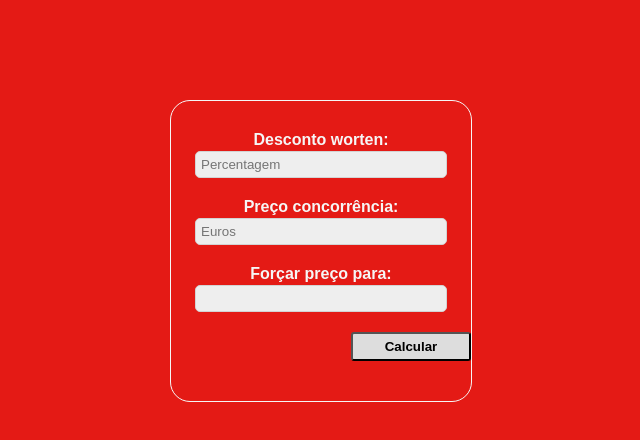
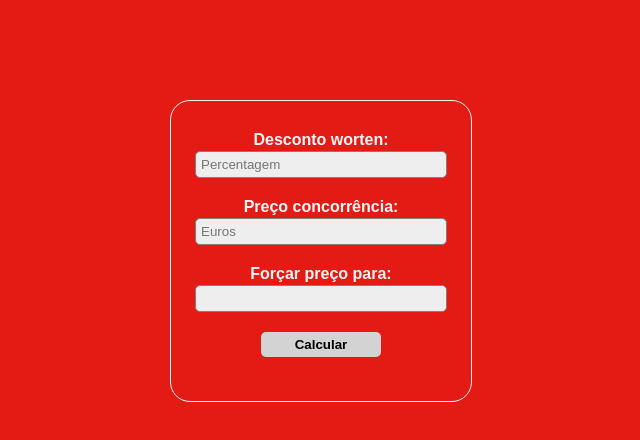
Before and after one commit to luisccgoncalves/luisccgoncalves.github.io, a plain HTML site: page wrt.html in a window 1280 px wide. Shown: the whole page, without its empty margins (320-960 px from the left). Drawn offline with Linux system fonts and the light colour scheme.

Commit message:
Style Update #2

```diff
--- a/wrt.html
+++ b/wrt.html
@@ -35,21 +35,34 @@
 			padding: 5px;
 			width: 80%;
 			border-radius: 5px;
-			border: 1px solid lightgray;
+			border: 1px solid gray;
 			background-color: #eee;
-
+			transition: 500ms ease;
+			-webkit-transition: 500ms ease;
+			-moz-transition: 500ms ease;
+		}
+		input:focus, input:hover, input:active {
+			box-shadow: inset 0 0 10px gray;
 
 		}
+
 		button {
 			padding: 5px;
-			background-color: #ddd;
+			background-color: lightgray;
 			font-weight: 600;
 			width: 40%;
-			float: right;
-			border-radius: 3px;
+			float: none;
+			border-radius: 5px;
+			border: none;
+			transition: 500ms ease;
+			-webkit-transition: 500ms ease;
+			-moz-transition: 500ms ease;
+
 		}
 		button:hover {
-			background-color: #800000;
+			background-color: darkgray;
+			color: white;
+			cursor:pointer;
 		}
 
 	</style>
```
